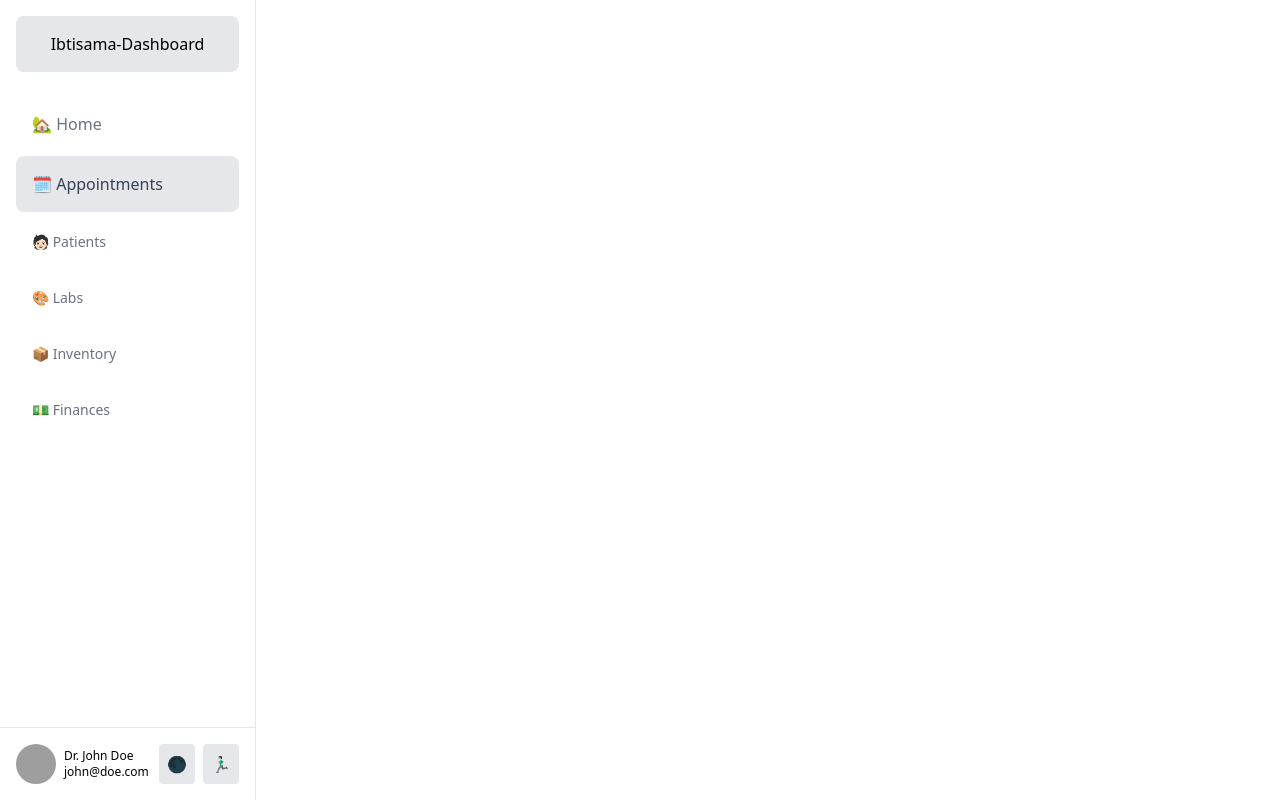
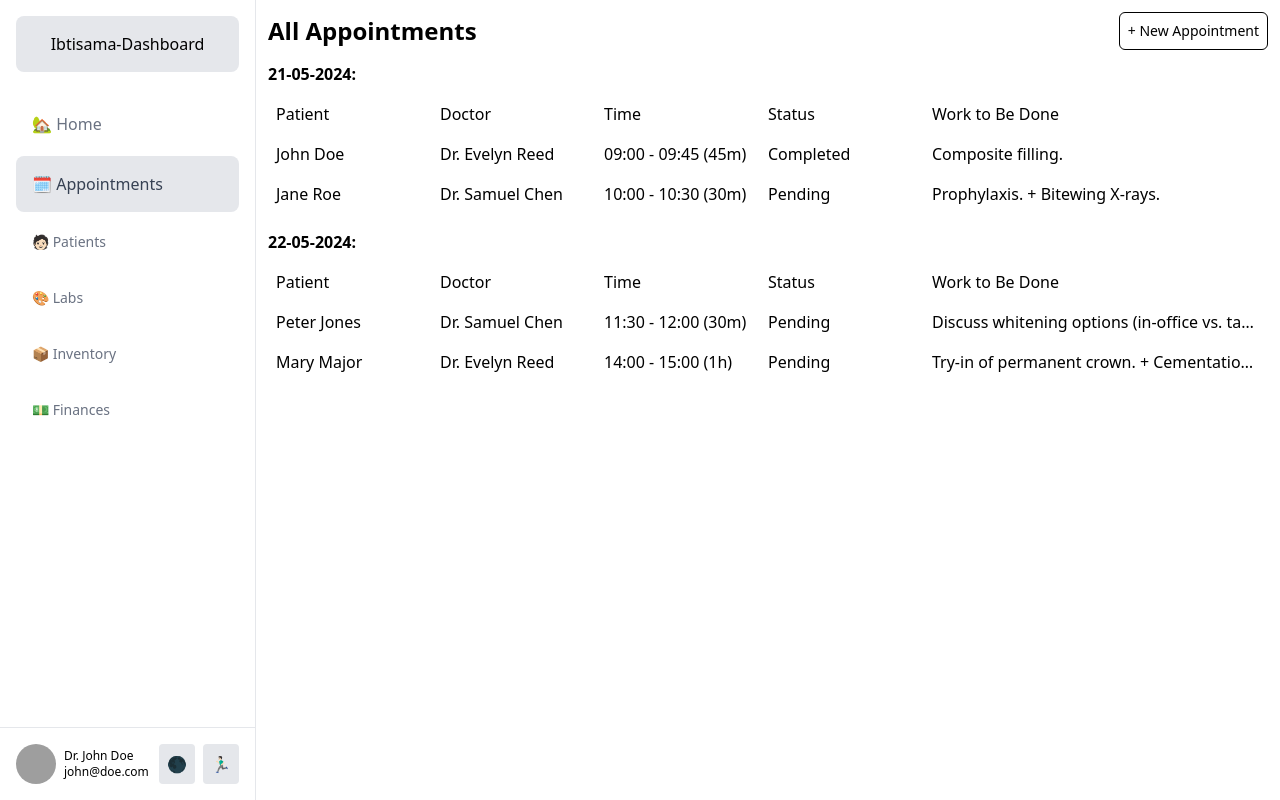
Before and after one commit to abdelrahmanHSalama/ibtesama-dashboard, a React (Vite) app: page /appointments in a window 1280 px wide. Built offline with nearby package versions, Linux system fonts and the light colour scheme; grey boxes are pictures that could not be loaded.

Commit message:
All Appointments Page - Static

```diff
--- a/src/App.tsx
+++ b/src/App.tsx
@@ -3,7 +3,7 @@ import Sidebar from "./components/Sidebar";
 import { Routes, Route } from "react-router";
 import Home from "./pages/Home";
 import NewAppointment from "./pages/NewAppointment";
-// import Appointments from "./pages/Appointments";
+import AllAppointments from "./pages/AllAppointments";
 // import AppointmentDetails from "./pages/AppointmentDetails";
 
 function App() {
@@ -15,8 +15,8 @@ function App() {
       <div className="flex-4/5 p-2">
         <Routes>
           <Route path="/" element={<Home />} />
-          {/* <Route path="/appointments" element={<Appointments />} />
-          <Route path="/appointments/:id" element={<AppointmentDetails />} /> */}
+          <Route path="/appointments" element={<AllAppointments />} />
+          {/* <Route path="/appointments/:id" element={<AppointmentDetails />} /> */}
           <Route path="/appointments/new" element={<NewAppointment />} />
         </Routes>
       </div>
--- a/src/constants/appointmentsConstants.ts
+++ b/src/constants/appointmentsConstants.ts
@@ -1,7 +1,8 @@
 export interface AppointmentData {
+  id?: string;
   patientName: string;
   doctorName: string;
-  date: string;
+  date?: string;
   startTime: string;
   endTime: string;
   status: string;
@@ -13,7 +14,24 @@ export interface AppointmentData {
   notes: string[];
 }
 
-export const tableStructure = [
+export type AppointmentsByDate = {
+  [date: string]: AppointmentData[];
+};
+
+export type TableField = keyof AppointmentData | "time" | "duration";
+
+export type AppointmentStatus =
+  | "Pending"
+  | "Completed"
+  | "Cancelled"
+  | "No Show";
+
+export interface Messages {
+  time: string | null;
+  submission: string | null;
+}
+
+export const tableStructure: { name: TableField; label: string }[] = [
   { name: "patientName", label: "Patient" },
   { name: "doctorName", label: "Doctor" },
   { name: "date", label: "Date" },
@@ -28,15 +46,19 @@ export const tableStructure = [
   { name: "notes", label: "Notes" },
 ];
 
-export const stringFields = ["patientName", "doctorName"];
-export const arrayFields = [
+export const stringFields: (keyof AppointmentData)[] = [
+  "patientName",
+  "doctorName",
+];
+export const arrayFields: (keyof AppointmentData)[] = [
   "chiefComplaint",
   "diagnosis",
   "workToBeDone",
   "workDone",
   "prescribedMeds",
   "notes",
-] as const;
+];
+
 export const requiredFields = ["patientName", "date"];
 
 export const statusOptions = ["Pending", "Finished", "Cancelled"];
--- /dev/null
+++ b/src/pages/AllAppointments.tsx
@@ -0,0 +1,150 @@
+import { Link } from "react-router";
+import {
+  buttonStyles,
+  type AppointmentsByDate,
+} from "../constants/appointmentsConstants";
+
+export const mockAppointments: AppointmentsByDate = {
+  "2024-05-21": [
+    {
+      id: "1",
+      patientName: "John Doe",
+      doctorName: "Dr. Evelyn Reed",
+      startTime: "09:00",
+      endTime: "09:45",
+      status: "Completed",
+      chiefComplaint: ["Severe toothache in upper right molar."],
+      diagnosis: ["Deep cavity (caries) in tooth #3."],
+      workToBeDone: ["Composite filling."],
+      workDone: [
+        "Administered local anesthesia.",
+        "Excavated decay from tooth #3.",
+        "Placed and cured composite filling.",
+      ],
+      prescribedMeds: ["Ibuprofen 600mg as needed for pain."],
+      notes: [
+        "Patient tolerated procedure well. Advised to avoid chewing on the right side for 24 hours.",
+      ],
+    },
+    {
+      id: "2",
+      patientName: "Jane Roe",
+      doctorName: "Dr. Samuel Chen",
+      startTime: "10:00",
+      endTime: "10:30",
+      status: "Pending",
+      chiefComplaint: ["Routine check-up and cleaning."],
+      diagnosis: [],
+      workToBeDone: ["Prophylaxis.", "Bitewing X-rays."],
+      workDone: [],
+      prescribedMeds: [],
+      notes: ["Patient is due for a 6-month recall."],
+    },
+  ],
+  "2024-05-22": [
+    {
+      id: "3",
+      patientName: "Peter Jones",
+      doctorName: "Dr. Samuel Chen",
+      startTime: "11:30",
+      endTime: "12:00",
+      status: "Pending",
+      chiefComplaint: ["Wants teeth whitening consultation."],
+      diagnosis: [],
+      workToBeDone: [
+        "Discuss whitening options (in-office vs. take-home).",
+        "Take initial shade.",
+      ],
+      workDone: [],
+      prescribedMeds: [],
+      notes: ["Patient has no major sensitivities reported."],
+    },
+    {
+      id: "4",
+      patientName: "Mary Major",
+      doctorName: "Dr. Evelyn Reed",
+      startTime: "14:00",
+      endTime: "15:00",
+      status: "Pending",
+      chiefComplaint: ["Follow-up for crown fitting on tooth #19."],
+      diagnosis: ["Tooth #19 prepared for PFM crown."],
+      workToBeDone: ["Try-in of permanent crown.", "Cementation of crown."],
+      workDone: [],
+      prescribedMeds: [],
+      notes: [
+        "Lab case #L-5821 arrived yesterday. Crown looks good on the model.",
+      ],
+    },
+  ],
+};
+
+const calculateDuration = (start: string, end: string) => {
+  if (!start || !end) return "";
+
+  const [startHour, startMinute] = start.split(":").map(Number);
+  let [endHour, endMinute] = end.split(":").map(Number);
+
+  if (
+    endHour < startHour ||
+    (endHour === startHour && endMinute < startMinute)
+  ) {
+    endHour += 24;
+  }
+
+  const totalMinutes = (endHour - startHour) * 60 + (endMinute - startMinute);
+  const hours = Math.floor(totalMinutes / 60);
+  const minutes = totalMinutes % 60;
+
+  return `(${hours > 0 ? `${hours}h` : ""}${minutes > 0 ? `${minutes}m` : ""})`;
+};
+
+const AllAppointments = () => {
+  return (
+    <div className="flex flex-col h-full gap-2 p-1 items-start dark:text-white space-y-1">
+      <div className="flex w-full items-center justify-between">
+        <h1 className="text-2xl font-semibold">All Appointments</h1>
+        <Link to="./new" className={`${buttonStyles} p-2`}>
+          + New Appointment
+        </Link>
+      </div>
+      <div className="flex flex-col w-full space-y-4">
+        {Object.entries(mockAppointments).map(([date, appointments]) => (
+          <div key={date}>
+            <h2 className="font-semibold mb-2">
+              {date.split("-").reverse().join("-")}:
+            </h2>
+            <div className="flex justify-between dark:bg-gray-700 p-2">
+              <p className="flex-1/6">Patient</p>
+              <p className="flex-1/6">Doctor</p>
+              <p className="flex-1/6">Time</p>
+              <p className="flex-1/6">Status</p>
+              <p className="flex-2/6">Work to Be Done</p>
+            </div>
+            {appointments.map((appt) => (
+              <Link
+                to={`./${appt.id}`}
+                className="flex justify-between dark:bg-gray-800 p-2 hover:dark:bg-gray-700"
+              >
+                <p className="flex-1/6">{appt.patientName}</p>
+                <p className="flex-1/6">{appt.doctorName}</p>
+                <p className="flex-1/6">
+                  {appt.startTime} - {appt.endTime}{" "}
+                  {calculateDuration(appt.startTime, appt.endTime)}
+                </p>
+                <p className="flex-1/6">{appt.status}</p>
+                <p
+                  className="flex-2/6 truncate"
+                  title={appt.workToBeDone.join(" + ")}
+                >
+                  {appt.workToBeDone.join(" + ")}
+                </p>
+              </Link>
+            ))}
+          </div>
+        ))}
+      </div>
+    </div>
+  );
+};
+
+export default AllAppointments;
--- a/src/pages/NewAppointment.tsx
+++ b/src/pages/NewAppointment.tsx
@@ -12,6 +12,7 @@ import {
   buttonStyles,
   arrayStyles,
   type AppointmentData,
+  type Messages,
 } from "../constants/appointmentsConstants";
 
 const newAppointment: AppointmentData = {
@@ -32,20 +33,38 @@ const newAppointment: AppointmentData = {
 const NewAppointment = () => {
   const [appointmentData, setAppointmentData] = useState(newAppointment);
   const [tempArrayValue, setTempArrayValue] = useState({});
-  const [loadingMsgs, setLoadingMsgs] = useState({});
-  const [successMsgs, setSuccessMsgs] = useState({});
-  const [warningMsgs, setWarningMsgs] = useState({});
-  const [errorMsgs, setErrorMsgs] = useState({});
+  const [loadingMsgs, setLoadingMsgs] = useState<Messages>({
+    time: null,
+    submission: null,
+  });
+  const [successMsgs, setSuccessMsgs] = useState<Messages>({
+    time: null,
+    submission: null,
+  });
+  const [warningMsgs, setWarningMsgs] = useState<Messages>({
+    time: null,
+    submission: null,
+  });
+  const [errorMsgs, setErrorMsgs] = useState<Messages>({
+    time: null,
+    submission: null,
+  });
 
   useEffect(() => {
     console.log(appointmentData);
   }, [appointmentData]);
 
-  const handleStringField = (fieldName: string, value: string) => {
+  const handleStringField = (
+    fieldName: keyof AppointmentData,
+    value: string
+  ) => {
     setAppointmentData((prev) => ({ ...prev, [fieldName]: value }));
   };
 
-  const handleArrayField = (fieldName: string, value: string) => {
+  const handleArrayField = (
+    fieldName: keyof AppointmentData,
+    value: string
+  ) => {
     const valueToBeAdded = value.trim();
     setTempArrayValue((prev) => ({
       ...prev,
@@ -61,7 +80,7 @@ const NewAppointment = () => {
   };
 
   const handleEditInArray = (
-    fieldName: string,
+    fieldName: keyof AppointmentData,
     index: number,
     newValue: string
   ) => {
@@ -76,7 +95,10 @@ const NewAppointment = () => {
     });
   };
 
-  const handleDeleteFromArray = (fieldName: string, index: number) => {
+  const handleDeleteFromArray = (
+    fieldName: keyof AppointmentData,
+    index: number
+  ) => {
     setAppointmentData((prev) => {
       const updatedArray = [...prev[fieldName]].filter((_, i) => i !== index);
 
@@ -279,7 +301,10 @@ const NewAppointment = () => {
       });
   };
 
-  const renderFieldCell = (field: (typeof tableStructure)[number]) => {
+  const renderFieldCell = (field: {
+    name: keyof AppointmentData;
+    label: string;
+  }) => {
     if (stringFields.includes(field.name)) {
       return (
         <div className="flex items-center">
@@ -309,7 +334,7 @@ const NewAppointment = () => {
                 handleArrayField(field.name, tempArrayValue[field.name])
               }
             >
-              ➕
+              +
             </button>
           </div>
           {appointmentData[field.name].length > 0 && (
@@ -351,6 +376,7 @@ const NewAppointment = () => {
         </div>
       );
     } else if (field.name === "time") {
+      // This comparison appears to be unintentional because the types '"patientName" | "doctorName" | "startTime" | "endTime" | "status" | "chiefComplaint" | "diagnosis" | "workToBeDone" | "workDone" | "prescribedMeds" | "notes"' and '"time"' have no overlap.ts(2367)
       return (
         <div className="flex items-center gap-2">
           <span>From</span>
@@ -444,7 +470,11 @@ const NewAppointment = () => {
               </span>
             )}
           </span>
-          <button className={buttonStyles} type="submit" onClick={handleSubmit}>
+          <button
+            className={`${buttonStyles} p-2`}
+            type="submit"
+            onClick={handleSubmit}
+          >
             Save Appointment
           </button>
         </div>
@@ -467,7 +497,9 @@ const NewAppointment = () => {
                 )}
               </div>
               <div className="flex-3/4 flex flex-col justify-center gap-2 bg-gray-100 dark:bg-gray-800">
-                {renderFieldCell(field)}
+                {renderFieldCell(field as keyof AppointmentData)}
+                {/* Argument of type 'string' is not assignable to parameter of type '{ name: keyof AppointmentData; label: string; }'.
+  Type 'string' is not assignable to type '{ name: keyof AppointmentData; label: string; }'.ts(2345) */}
               </div>
             </div>
           );
```
